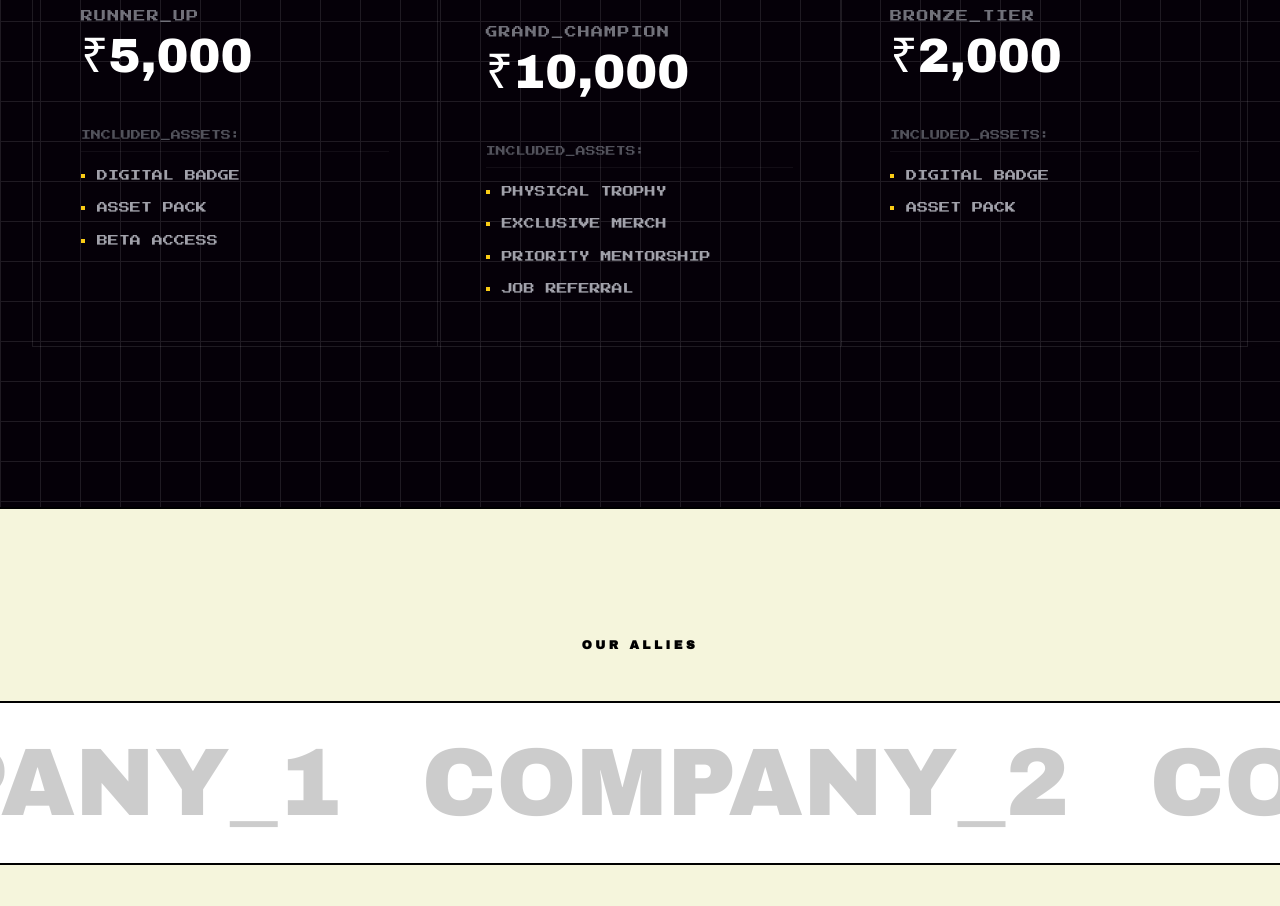
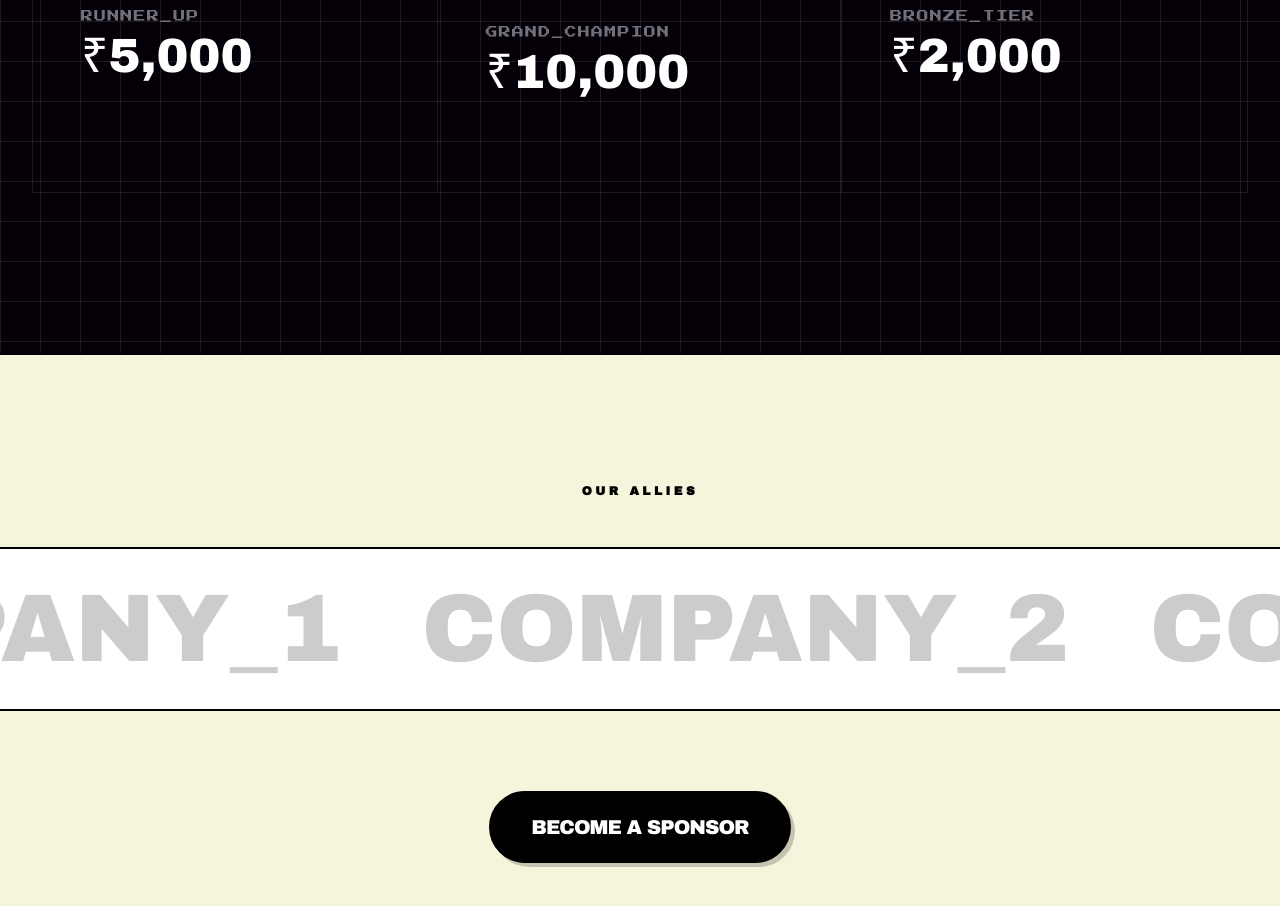
Before and after one commit to Codervrj/pixelverse, a React (Vite) app: page / in a window 1280 px wide. Shown: the part 7520-8426 px from the top of the page. Built offline with nearby package versions, Linux system fonts and the light colour scheme.

Commit message:
prize pool section updated

```diff
--- a/components/PrizePool.tsx
+++ b/components/PrizePool.tsx
@@ -81,15 +81,7 @@ const PrizePool: React.FC = () => {
                 <div className="text-5xl font-archivo text-white">{prize.amount}</div>
               </div>
 
-              {/* Perks List */}
-              <div className="space-y-4">
-                <div className="font-pixel text-[10px] text-zinc-600 border-b border-white/5 pb-2">INCLUDED_ASSETS:</div>
-                {prize.perks.map((perk, i) => (
-                  <div key={i} className="flex items-center gap-3 font-pixel text-[11px] text-zinc-400 uppercase">
-                    <div className="w-1 h-1 bg-yellow-400" /> {perk}
-                  </div>
-                ))}
-              </div>
+
 
               {/* Decorative Corners - All four now included */}
               <div className="absolute top-0 right-0 w-4 h-4 border-t border-r border-yellow-400/0 group-hover:border-yellow-400 transition-all duration-300" />
--- a/components/RulesAndFaq.tsx
+++ b/components/RulesAndFaq.tsx
@@ -4,9 +4,9 @@ import { motion, AnimatePresence } from 'framer-motion';
 
 const faqs = [
   { q: "Who can participate?", a: "Students and young professionals interested in UI/UX." },
-  { q: "Online or Offline?", a: "PixelVerse 2025 is a fully offline event at SIES GST." },
+  { q: "Online or Offline?", a: "PivelVerse 2026 hackathon will consist of 2 rounds: Elimination Round (Online) and Final Round (Offline)" },
   { q: "What tools can we use?", a: "Figma, Adobe XD, Sketch, or any design tool of your choice." },
-  { q: "How will judging be done?", a: "Based on creativity, utility, and design fidelity." },
+  { q: "How will judging be done?", a: "Based on Empathy & UX, Visual Design (UI), Problem Solving, Innovation, Presentation" },
 ];
 
 const RulesAndFaq: React.FC = () => {
```
